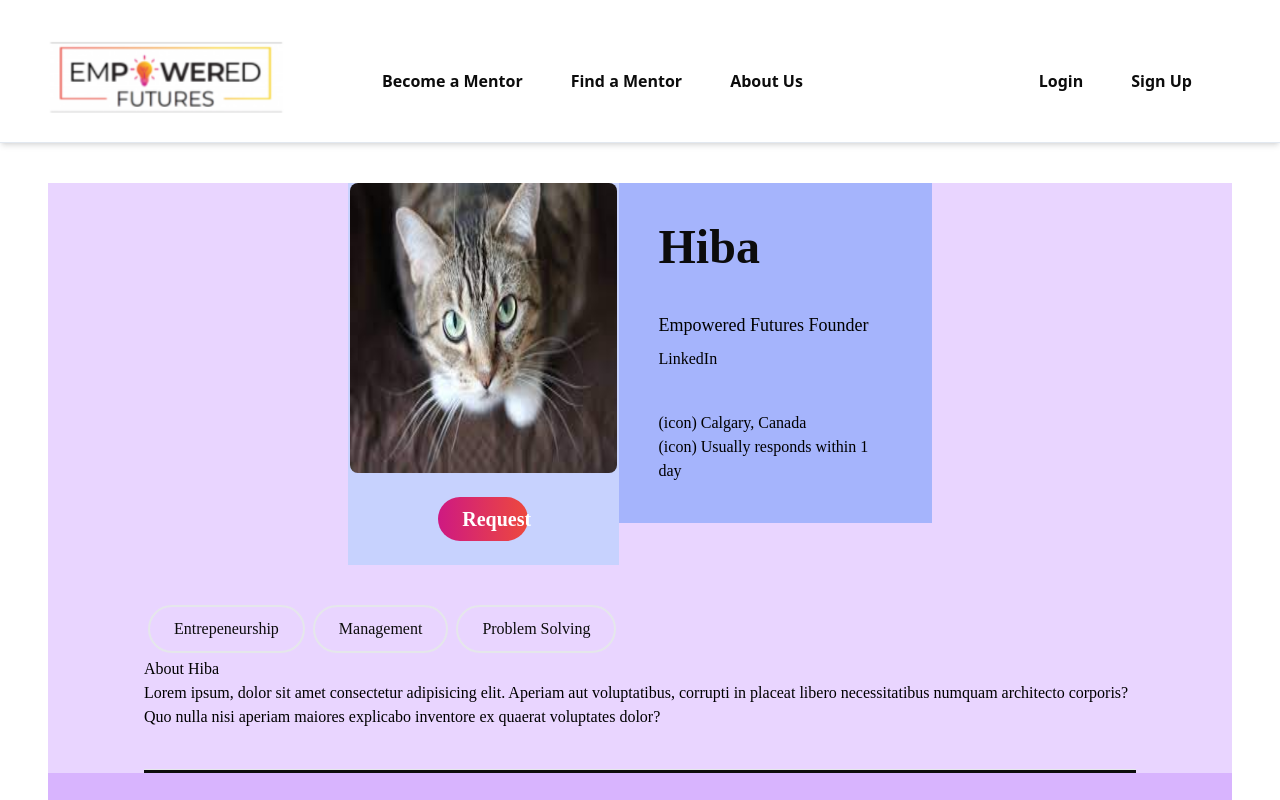
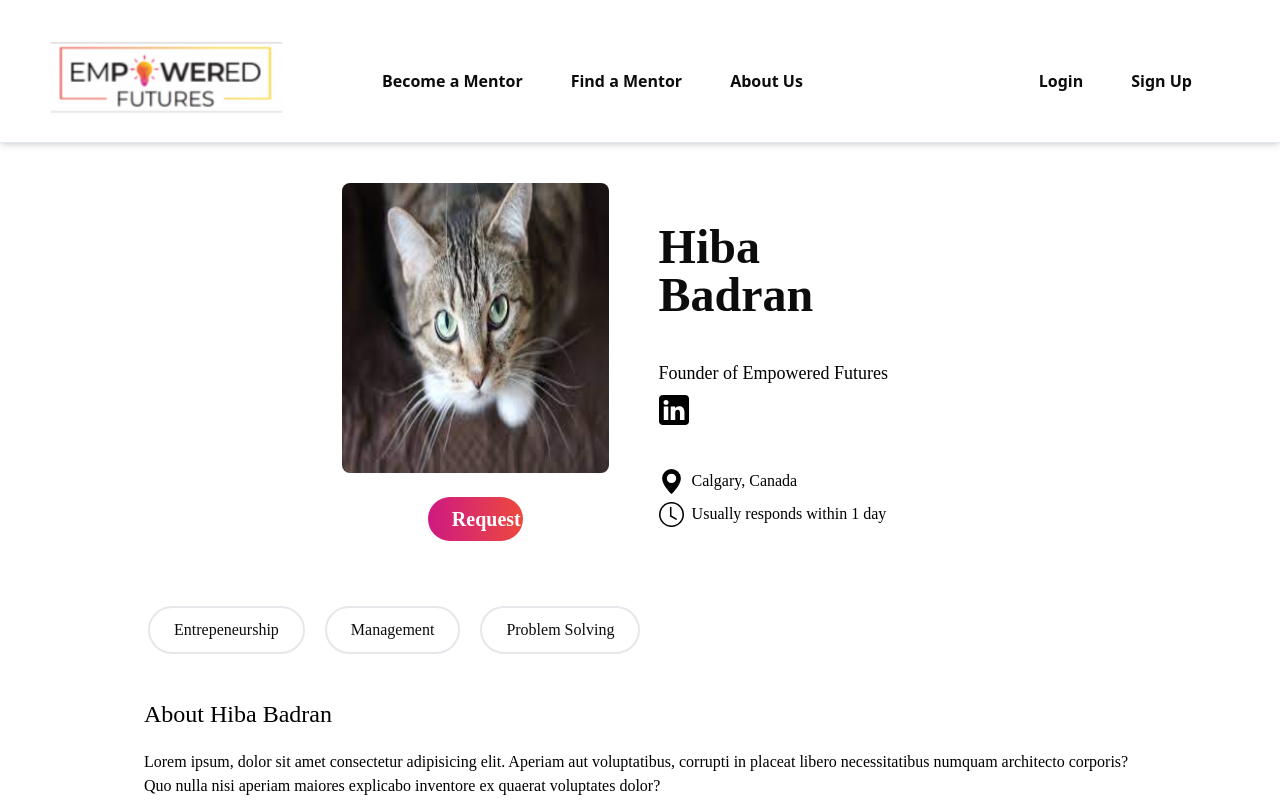
Before and after one commit to JasonXB/EF_Clone, a Next.js app: page /mentor-profile in a window 1280 px wide. Shown: the top 800 px of the page. Built offline with nearby package versions, Linux system fonts and the light colour scheme; what tw-elements would draw is missing.

Commit message:
more styling and layout updates etc.

```diff
--- a/pages/mentor-profile.tsx
+++ b/pages/mentor-profile.tsx
@@ -5,10 +5,10 @@ import MentorProfileSection from '../src/components/MentorProfileSection';
 const dummyMentors = [
   {
     id: 1,
-    name: 'Hiba',
-    title: 'Empowered Futures Founder',
+    name: 'Hiba Badran',
+    title: 'Founder of Empowered Futures',
     avatar: '',
-    socialMediaIcons: 'LinkedIn',
+    socialMediaIcons: "http://linkedin.com",
     location: 'Calgary, Canada',
     responseTime: 'Usually responds within 1 day',
     skills: ['Entrepeneurship', 'Management', 'Problem Solving'],
--- a/src/components/MentorProfileSection.tsx
+++ b/src/components/MentorProfileSection.tsx
@@ -1,4 +1,3 @@
-import { useSearchContext } from '../../context/SearchContext';
 import Avatar from './avatar/avatar';
 import cat from '../assets/cat.jpeg';
 import Button from './buttons/reusuable-buttons';
@@ -17,64 +16,117 @@ const MentorProfileSection = ({
   return (
     <>
       <div className="grid grid-cols-1 xl:grid-cols-10 ">
-        <div className="col-span-7 bg-purple-200">
-          {/* With profile pic */}
-          {/* Ppic and button */}
+        <div className="col-span-7">
+          {/* Left side */}
           <div className="flex flex-col items-center xl:items-stretch">
+            {/* Left: Avatar and Request button */}
             <div className="flex flex-col lg:flex-row xl:flex-row">
-              <div className="flex flex-col items-center w-full bg-indigo-200 xl:w-2/5">
+              <div className="flex flex-col items-center w-full xl:w-2/5">
                 <Avatar
                   personsName={name}
                   imgLocation={cat}
                   displaySize="large"
                 />
-                <Button className="w-1/3 p-2 mt-6 mb-6 text-xl">
-                  Request
-                </Button>
+                <Button className="w-1/3 p-2 mt-6 mb-6 text-xl">Request</Button>
               </div>
-              {/* Name, country etc */}
-              <div className="w-full p-10 bg-indigo-300 xl:w-3/5 h-3/5">
+              {/* Right: Name, country etc */}
+              <div className="w-full p-10 xl:w-3/5 h-3/5">
                 <h1 className="mb-10 text-5xl font-bold text-black xl:mb-0">
                   {name}
                 </h1>
                 <h2 className="mb-2 text-lg">{title}</h2>
-                <span className="mt-2">{socialMediaIcons}</span>
-                <h2 className="mt-10">(icon) {location}</h2>
-                <h2>(icon) {responseTime}</h2>
+                {/* LinkedIn Icon - SM Buttons will be dynamically added later */}
+                <a href={socialMediaIcons} className="mr-2">
+                  <span className="mt-2">
+                    <svg
+                      xmlns="http://www.w3.org/2000/svg"
+                      width="30"
+                      height="30"
+                      fill="currentColor"
+                      className="rounded bi bi-linkedin"
+                      viewBox="0 0 16 16"
+                    >
+                      <path d="M0 1.146C0 .513.526 0 1.175 0h13.65C15.474 0 16 .513 16 1.146v13.708c0 .633-.526 1.146-1.175 1.146H1.175C.526 16 0 15.487 0 14.854V1.146zm4.943 12.248V6.169H2.542v7.225h2.401zm-1.2-8.212c.837 0 1.358-.554 1.358-1.248-.015-.709-.52-1.248-1.342-1.248-.822 0-1.359.54-1.359 1.248 0 .694.521 1.248 1.327 1.248h.016zm4.908 8.212V9.359c0-.216.016-.432.08-.586.173-.431.568-.878 1.232-.878.869 0 1.216.662 1.216 1.634v3.865h2.401V9.25c0-2.22-1.184-3.252-2.764-3.252-1.274 0-1.845.7-2.165 1.193v.025h-.016a5.54 5.54 0 0 1 .016-.025V6.169h-2.4c.03.678 0 7.225 0 7.225h2.4z" />
+                    </svg>
+                  </span>
+                </a>
+                {/* Location and Response Time */}
+                <h2 className="flex mt-5">
+                  {/* Location icon: Need the correct svg */}
+                  <svg
+                    xmlns="http://www.w3.org/2000/svg"
+                    width="25"
+                    height="25"
+                    fill="currentColor"
+                    className="mb-2 mr-2 bi bi-geo-alt-fill"
+                    viewBox="0 0 16 16"
+                  >
+                    <path d="M8 16s6-5.686 6-10A6 6 0 0 0 2 6c0 4.314 6 10 6 10zm0-7a3 3 0 1 1 0-6 3 3 0 0 1 0 6z" />
+                  </svg>
+                  {location}
+                </h2>
+                {/* Clock icon: need the correct svg */}
+                <h2 className="flex">
+                  <svg
+                    xmlns="http://www.w3.org/2000/svg"
+                    width="25"
+                    height="25"
+                    fill="currentColor"
+                    className="mr-2 bi bi-clock"
+                    viewBox="0 0 16 16"
+                  >
+                    <path d="M8 3.5a.5.5 0 0 0-1 0V9a.5.5 0 0 0 .252.434l3.5 2a.5.5 0 0 0 .496-.868L8 8.71V3.5z" />
+                    <path d="M8 16A8 8 0 1 0 8 0a8 8 0 0 0 0 16zm7-8A7 7 0 1 1 1 8a7 7 0 0 1 14 0z" />
+                  </svg>
+                  {responseTime}
+                </h2>
               </div>
             </div>
 
             {/* Line */}
             <div className="px-24">
-              <hr className="w-full h-1 mb-8 bg-black" />
+              <hr className="w-full h-1 mb-8 bg-black" style={{ height: 3 }} />
             </div>
             <div className="px-24">
               {/* Addition skill buttons, about, availability */}
-              <span className="flex">
+              <span className="flex mb-10">
                 {skills.map((skill) => {
                   return (
-                    <Button variant="tertiary">{skill}</Button>
-                  )
+                    <Button variant="tertiary" className="mr-4">
+                      {skill}
+                    </Button>
+                  );
                 })}
               </span>
-              <h1>About Hiba</h1>
-              <p>
-                {about}
-              </p>
-              {/* Line */}
+              {/* About */}
+              <h2 className="mb-5 text-2xl">About {name}</h2>
+              <p className="mb-14 text-md">{about}</p>
+              {/* Availability */}
+              <h2 className="mb-5 text-2xl">{name}'s Availability</h2>
+              <p className="mb-5 text-md">{about}</p>
+              {/* 2nd Line */}
               <div className="">
-                <hr className="w-full h-1 mt-10 bg-black" />
+                <hr
+                  className="w-full mt-10 mb-10 bg-black"
+                  style={{ height: 3 }}
+                />
               </div>
             </div>
           </div>
         </div>
 
         {/* Right side - Secondary skills */}
-        <div className="col-span-3 p-10 bg-purple-300">
-          SKILL BARS COMPONENT
+        <div className="col-span-3 p-10">
+          <h1 className="text-4xl ">SKILL BARS COMPONENT</h1>
         </div>
       </div>
-      <div>Similar Mentors component here</div>
+      {/* Similar Mentors Component */}
+      <div>
+        <h1 className="flex items-center text-4xl">
+
+          Similar Mentors component here
+        </h1>
+      </div>
     </>
   );
 };
--- a/src/components/ProfileLayout.tsx
+++ b/src/components/ProfileLayout.tsx
@@ -26,7 +26,7 @@ const ProfileLayout = ({ ...props }: LayoutProps) => {
       <div className="profile-content">
         {/* Add the Header component here */}
         {/* <Header/> */}
-        <main className="w-full mt-10">{props.children}</main>
+        <main className="mt-10 ">{props.children}</main>
         {/* Add the Footer component here */}
         {/* <Footer/> */}
         <h1>Footer</h1>
```
